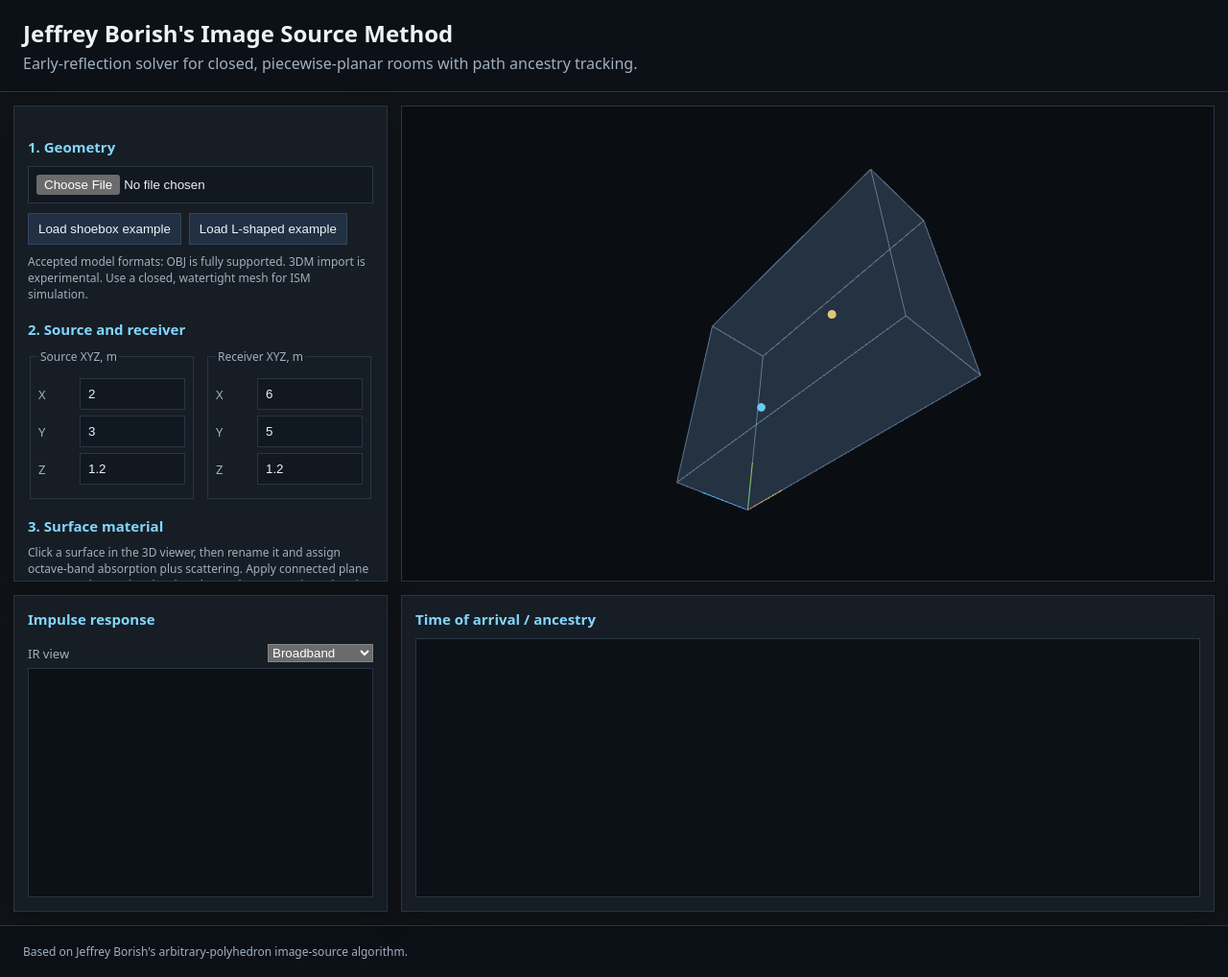
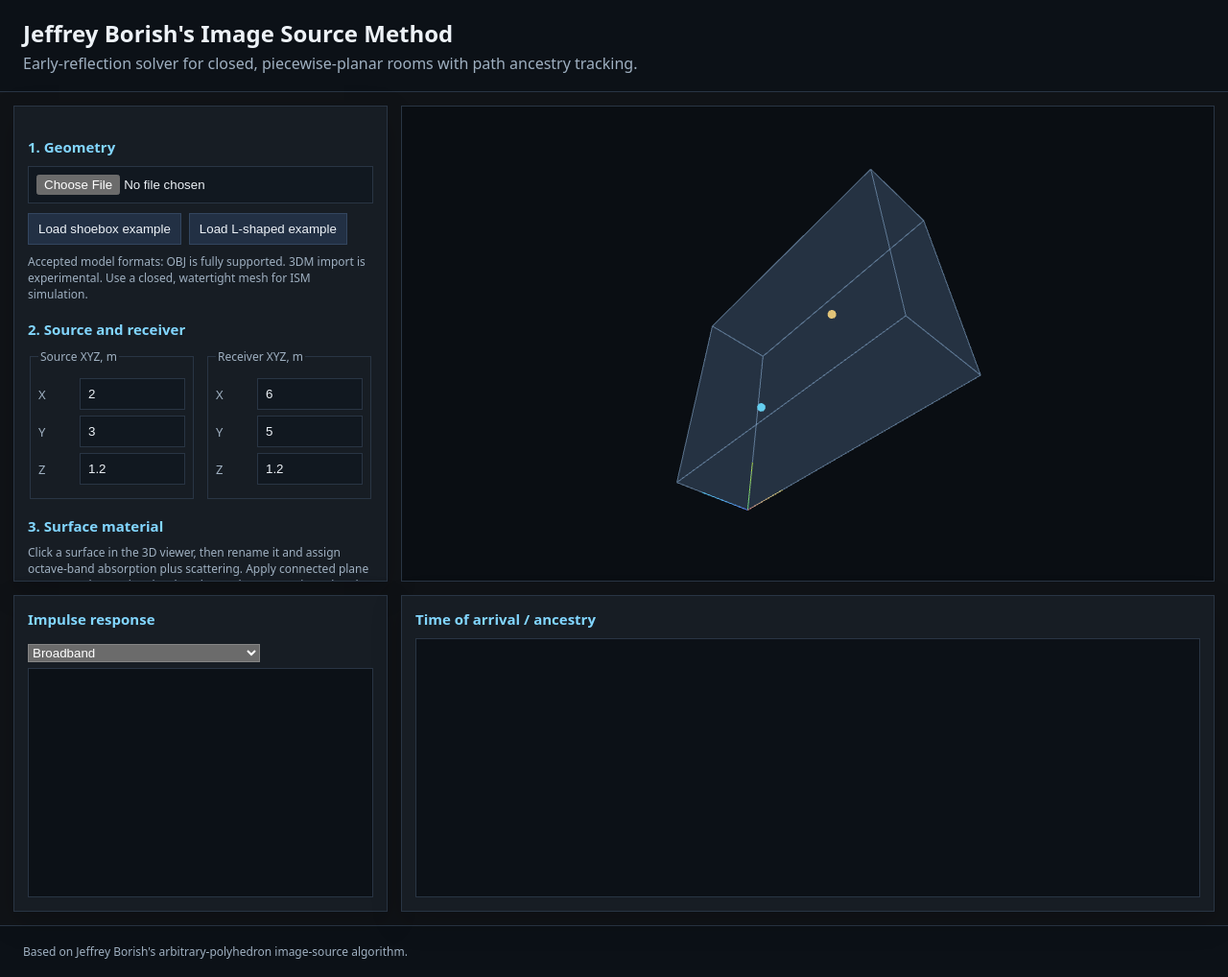
Before and after one commit to domfrbassett/borish-image-source, a website: page web/index.html in a window 1280 px wide. Shown: the whole page at 96% size. Drawn offline with nearby package versions, Linux system fonts and the light colour scheme; animation ran at ten frames a second.

Commit message:
Tidying up

```diff
--- a/web/index.html
+++ b/web/index.html
@@ -107,7 +107,6 @@
         <h2>Impulse response</h2>
         <div class="ir-toolbar">
           <label>
-            IR view
             <select id="irBandSelect">
               <option value="broadband">Broadband</option>
               <option value="0">63 Hz</option>
```
